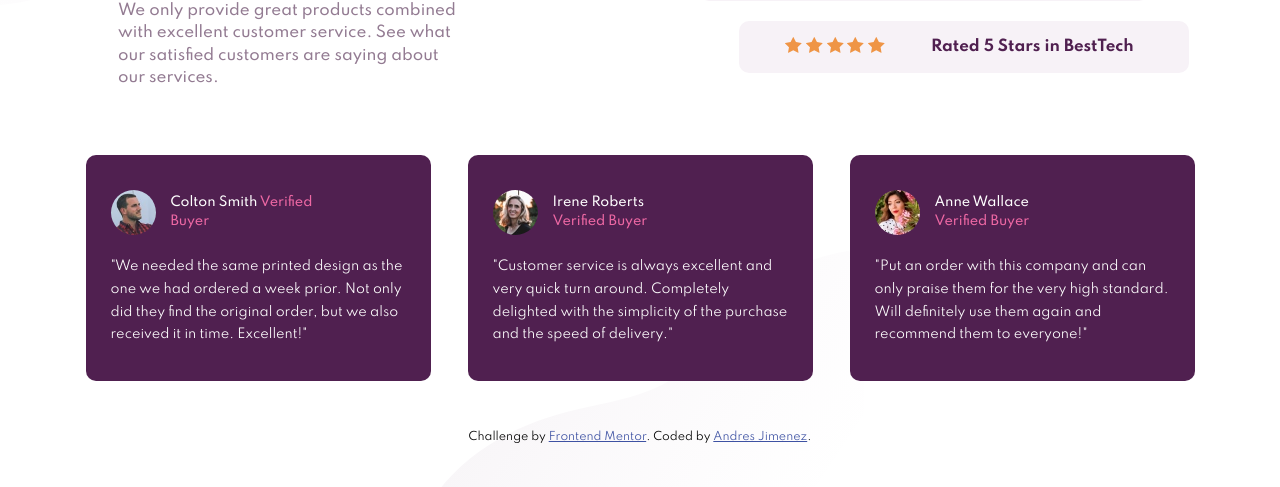
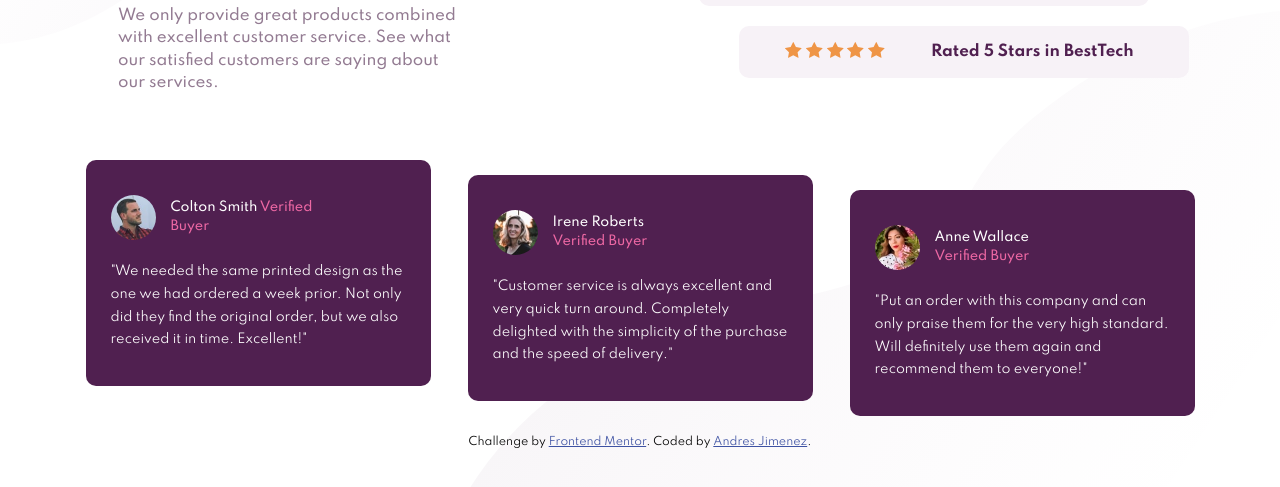
Before and after one commit to andresj24/social-proof, a plain HTML site: page index.html in a window 1280 px wide. Shown: the part 273-760 px from the top of the page. Drawn offline with Linux system fonts and the light colour scheme.

Commit message:
readme changes

```diff
--- a/css/style.css
+++ b/css/style.css
@@ -97,13 +97,16 @@ header p {
   font-size: 1.4rem;
   line-height: 1.8;
 }
-@media (min-width: 900px) {
+@media (min-width: 1200px) {
   body {
-    background-image: url(../images/bg-pattern-top-desktop.svg), url(../images/bg-pattern-bottom-desktop.svg);
-    background-position: top left, bottom;
-    background-repeat: no-repeat;
+    width: 100vw;
+    padding-top: 1rem;
+    padding-bottom: 0;
+    background-image: url("../images/bg-pattern-top-desktop.svg"), url("../images/bg-pattern-bottom-desktop.svg");
+    background-repeat: no-repeat, no-repeat;
+    background-position: left top, right bottom;
     background-size: cover;
-    background-size: max(35%, 200px);
+    background-size: max(40%, 200px), max(65%, 200px);
   }
   header {
     display: grid;
@@ -156,14 +159,15 @@ header p {
     margin-top: 1.5rem;
     padding: 3.5rem 2.5rem;
   }
+  #second-box {
+    position: relative;
+    top: 1.5rem;
+  }
+  #third-box {
+    position: relative;
+    top: 3rem;
+  }
 }
-
-
-
-
-
-
-
 .attribution {
   margin-bottom: 0;
   font-size: 11px;
--- a/index.html
+++ b/index.html
@@ -69,8 +69,8 @@
         </div>
         <p>"We needed the same printed design as the one we had ordered a week prior. Not only did they find the original order, but we also received it in time. Excellent!"</p>
       </section>
-      <section class="box">
-        <div class="presentation" id="second-box">
+      <section class="box" id="second-box">
+        <div class="presentation">
           <img src="images/image-irene.jpg" alt="">
           <h5>Irene Roberts <span>Verified Buyer</span></h5>
         </div>
@@ -87,10 +87,10 @@
 
 
     <footer class="attribution">
-      Challenge by
-      <a href="https://www.frontendmentor.io?ref=challenge" target="_blank"
-        >Frontend Mentor</a
-      >. Coded by <a href="#">Andres Jimenez</a>.
+      <p>Challenge by
+        <a href="https://www.frontendmentor.io?ref=challenge" target="_blank"
+          >Frontend Mentor</a
+        >. Coded by <a href="#">Andres Jimenez</a>.</p>
     </footer>
   </body>
 </html>
```
Also changed, not shown: images/capture.png (added), 2 other files.
